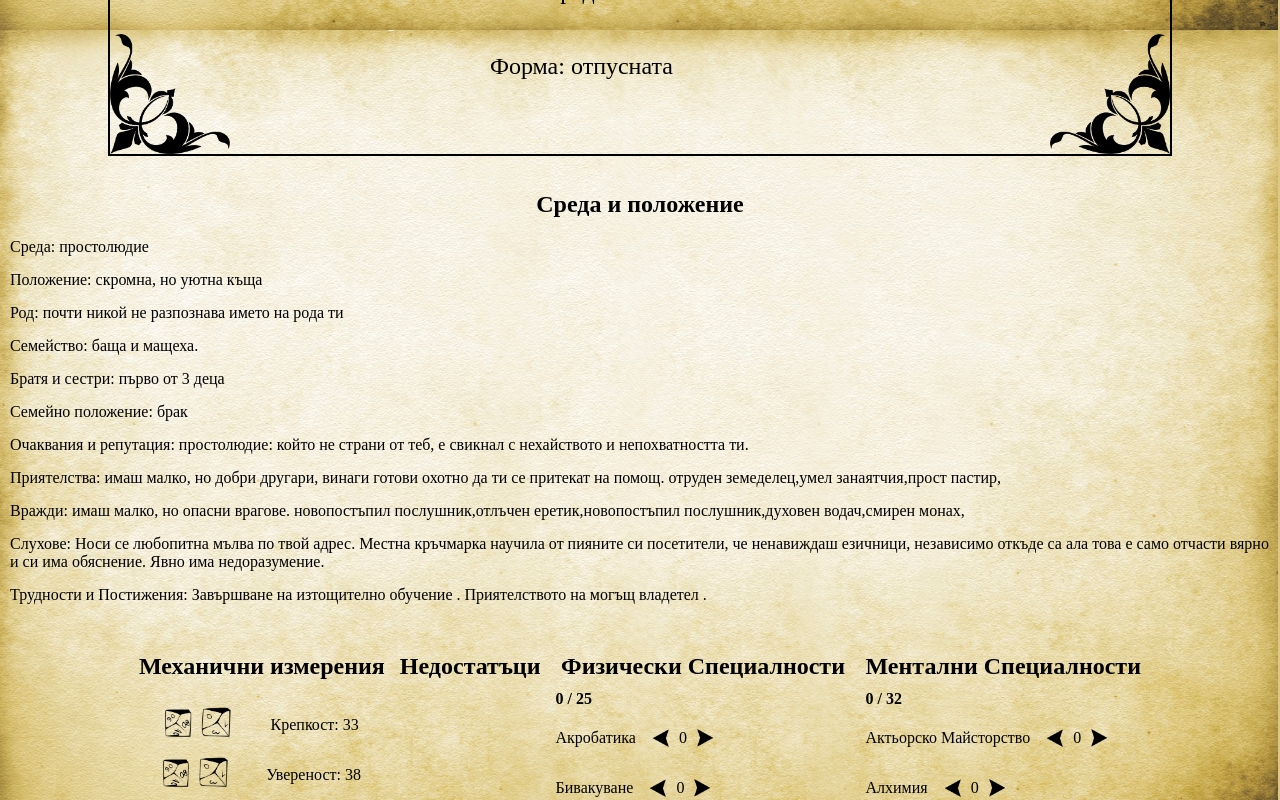
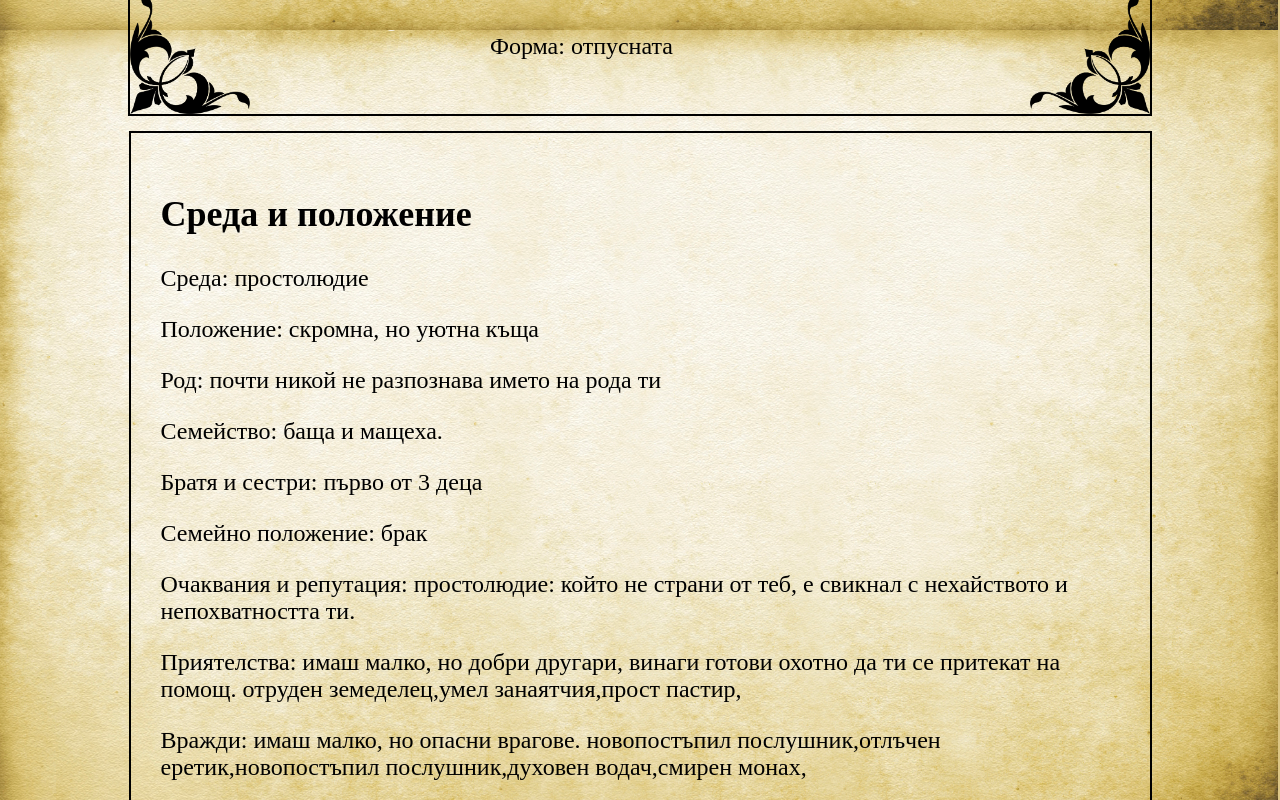
Before and after one commit to tery999/Random-Hero-Generator, a React (Vite) app: page /Quick in a window 1280 px wide. Shown: the part 800-1600 px from the top of the page. Built offline with nearby package versions, Linux system fonts and the light colour scheme; a web font is replaced by a local one.

Commit message:
testing more css

```diff
--- a/src/Components/Quick/Quick.css
+++ b/src/Components/Quick/Quick.css
@@ -7,8 +7,8 @@
 }
 
 .quick {
-    background-image: url("../../../public/antique-scroll-backgrounds.jpg");
     height: 100%;
+    width: 100%;
     background-size: cover;
     padding-top: 10px;
     padding-bottom: 20px;
@@ -19,6 +19,9 @@
     position: relative;
     display: flex;
     justify-content: center;
+    background-image: url("../../../public/antique-scroll-backgrounds.jpg");
+    background-attachment: fixed;
+    background-size: cover;
 }
 
 .DownloadPfdButton {
@@ -29,12 +32,13 @@
 
 .containerInfo {
     display: flex;
-    flex-direction: row;
+    flex-direction: column;
     flex-wrap: wrap;
-    align-items: flex-start;
+    align-items: center;
     justify-content: center;
     gap: 15px;
     margin: 10px;
+    font-size: 24px;
 }
 
 .firstRow {
@@ -44,7 +48,19 @@
     justify-content: center;
     align-items: start;
     border: 2px solid black;
-    padding: 50px;
+    padding: 30px;
+}
+
+.secondRow {
+    box-sizing: border-box;
+    position: relative;
+    display: flex;
+    flex-wrap: wrap;
+    justify-content: center;
+    align-items: start;
+    border: 2px solid black;
+    padding: 30px;
+    max-width: 1023px;
 }
 
 .cornerDec {
@@ -74,6 +90,7 @@
 
 .statsDiv {
     width: 300px;
+    max-width: 300px;
     padding-left: 10px;
     padding-right: 10px;
     display: flex;
@@ -98,6 +115,7 @@
     margin-bottom: 15px;
     margin-top: 0px;
 }
+
 
 .backLink {
     text-decoration: none;
@@ -184,6 +202,7 @@
 
 .equipmentDiv {
     display: flex;
+    flex-wrap: wrap;
     position: relative;
     justify-content: center;
     align-items: center;
--- a/src/Components/Quick/Quick.tsx
+++ b/src/Components/Quick/Quick.tsx
@@ -155,10 +155,10 @@ export default function Quick() {
             <img className="dice" src={dice} alt="" onClick={rerollFunc} />
             <div className="containerInfo">
                 <div className="firstRow">
-                    <img className="cornerDec upLeft"  src="/CornerDecorationUpLeft.png" alt="" />
-                    <img className="cornerDec upRight"  src="/CornerDecorationUpRight.png" alt="" />
-                    <img className="cornerDec downLeft"  src="/CornerDecorationDownLeft.png" alt="" />
-                    <img className="cornerDec downRight"  src="/CornerDecorationDownRight.png" alt="" />
+                    <img className="cornerDec upLeft" src="/CornerDecorationUpLeft.png" alt="" />
+                    <img className="cornerDec upRight" src="/CornerDecorationUpRight.png" alt="" />
+                    <img className="cornerDec downLeft" src="/CornerDecorationDownLeft.png" alt="" />
+                    <img className="cornerDec downRight" src="/CornerDecorationDownRight.png" alt="" />
                     <div className="statsDiv">
                         <h2>Наративни характеристики</h2>
                         <p> Пол: {heroStats.gender}</p>
@@ -184,7 +184,8 @@ export default function Quick() {
                         <p> Опасения: {heroStats.worldView.concerns}</p>
                     </div>
                 </div>
-                <div>
+                <div className="secondRow">
+                    <div >
                         <h2>Среда и положение</h2>
                         <p> Среда: {heroStats.familyAndRelationships.surrounding}</p>
                         <p> Положение: {heroStats.familyAndRelationships.wealth}</p>
@@ -197,6 +198,7 @@ export default function Quick() {
                         <p> Вражди: {heroStats.familyAndRelationships.enemies}</p>
                         <p> Слухове: {heroStats.familyAndRelationships.rumors}</p>
                         <p> Трудности и Постижения: {heroStats.familyAndRelationships.difficultiesAndAchievements}</p>
+                    </div>
                 </div>
                 <div>
                     <h2>Механични измерения</h2>
```
Lines whose indentation alone changed are shown as unchanged.
